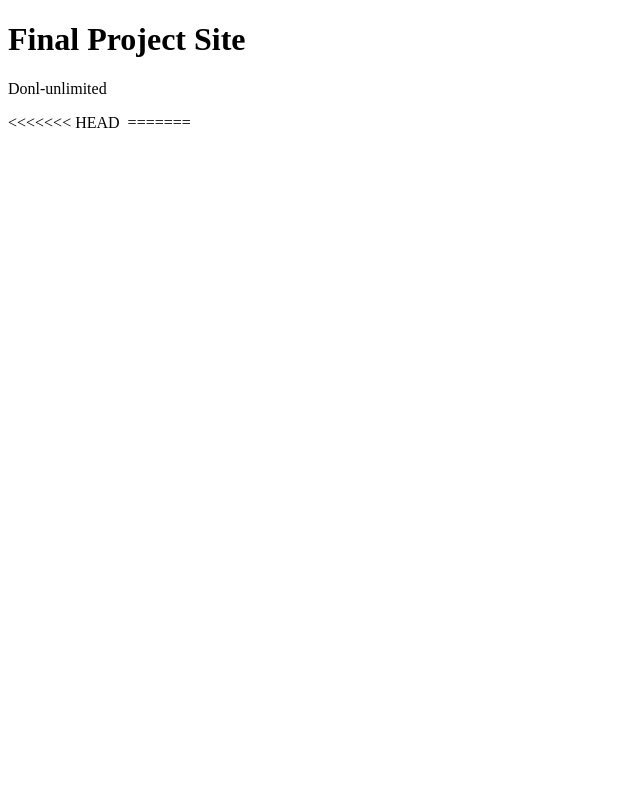
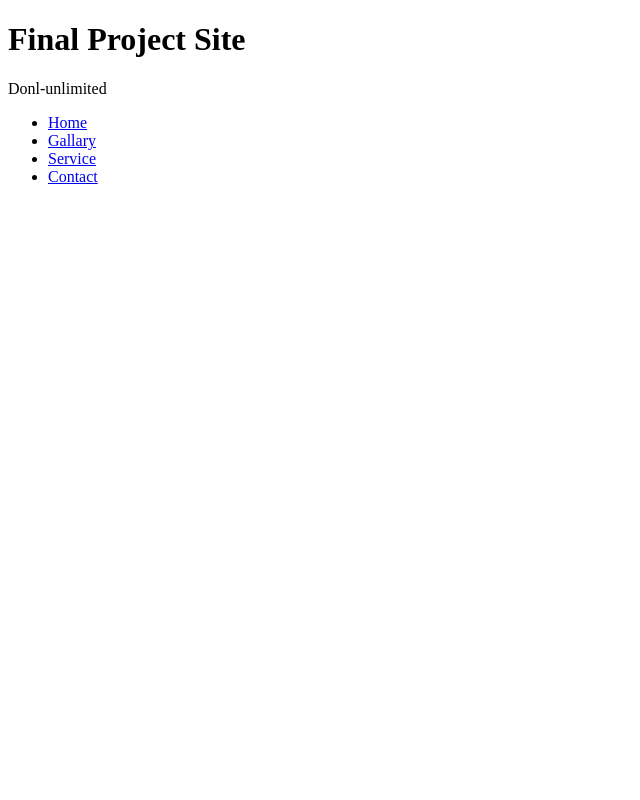
Before and after one commit to donl-unlimited/donl-unlimited.github.io, a plain HTML site: page index.html in a window 1280 px wide. Shown: the top 800 px of the page, without its empty margins (0-640 px from the left). Drawn offline with Linux system fonts and the light colour scheme.

Commit message:
added node file

```diff
--- a/index.html
+++ b/index.html
@@ -9,11 +9,21 @@
 <body>
   <h1>Final Project Site</h1>
   <p> Donl-unlimited </p>
-<<<<<<< HEAD
-  <img src="" alt="">
-=======
-  <img src="img\AC_WORDMARK_1C_WHT.svg" alt="">
->>>>>>> develop
-
+  <nav>
+  <ul>
+    <li>
+        <a href="#">Home</a>
+    </li>
+    <li>
+        <a href="#">Gallary</a>
+    </li>
+    <li>
+        <a href="./service.html">Service</a>
+    </li>
+    <li>
+        <a href="#">Contact</a>
+    </li>
+  </ul>
+</nav>
 </body>
 </html>
```
Also changed, not shown: 1 other file.
